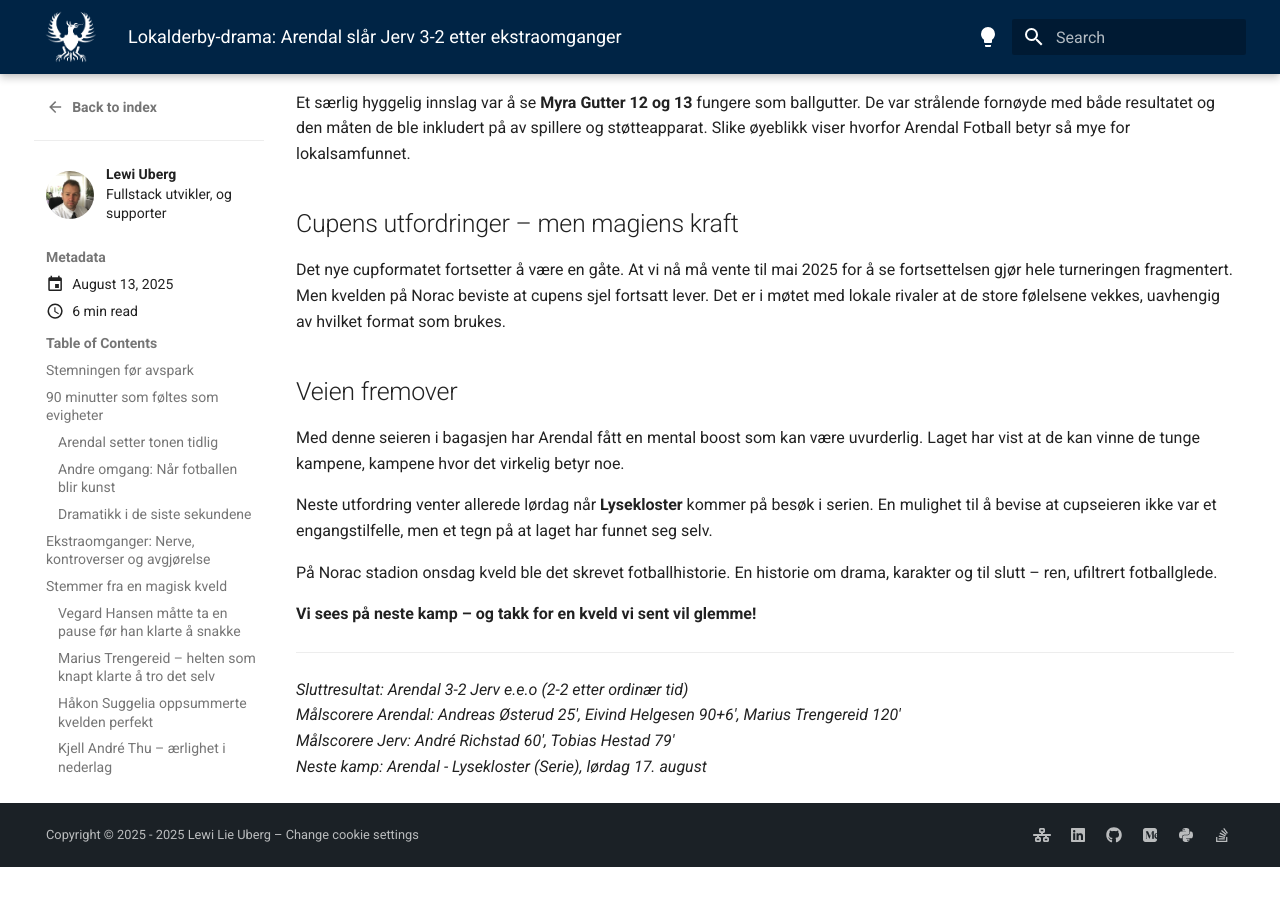
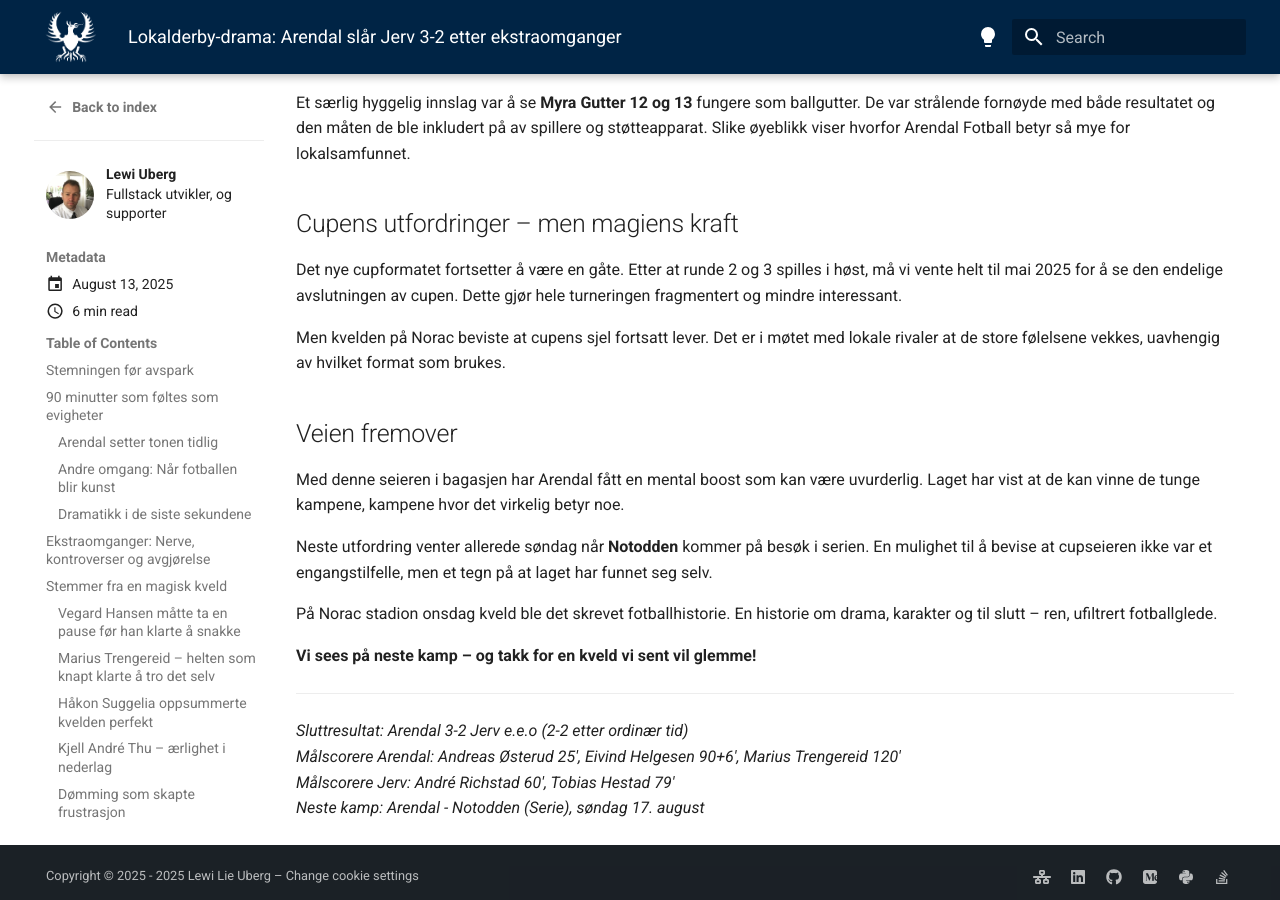
Before and after one commit to lewiuberg/forza-arendal, an MkDocs documentation site: the page built from docs/blog/posts/2025-08-13.md, in a window 1280 px wide and 900 px high, scrolled down 3199 px. Built offline with MkDocs 1.6.1 and Material for MkDocs 9.7.7, drawn with Linux system fonts in a browser that asks for light colours; comment, search, counter and statistics services are not loaded; before the commit the page ends 4066 px from its top, so only the background shows below that; some of the changed text lies outside the part shown.

Commit message:
Fix match report details for Arendal vs Jerv, correcting time references and updating next match information.

```diff
--- a/docs/blog/posts/2025-08-13.md
+++ b/docs/blog/posts/2025-08-13.md
@@ -108,13 +108,15 @@
 
 ## Cupens utfordringer – men magiens kraft
 
-Det nye cupformatet fortsetter å være en gåte. At vi nå må vente til mai 2025 for å se fortsettelsen gjør hele turneringen fragmentert. Men kvelden på Norac beviste at cupens sjel fortsatt lever. Det er i møtet med lokale rivaler at de store følelsene vekkes, uavhengig av hvilket format som brukes.
+Det nye cupformatet fortsetter å være en gåte. Etter at runde 2 og 3 spilles i høst, må vi vente helt til mai 2025 for å se den endelige avslutningen av cupen. Dette gjør hele turneringen fragmentert og mindre interessant.
+
+Men kvelden på Norac beviste at cupens sjel fortsatt lever. Det er i møtet med lokale rivaler at de store følelsene vekkes, uavhengig av hvilket format som brukes.
 
 ## Veien fremover
 
 Med denne seieren i bagasjen har Arendal fått en mental boost som kan være uvurderlig. Laget har vist at de kan vinne de tunge kampene, kampene hvor det virkelig betyr noe.
 
-Neste utfordring venter allerede lørdag når **Lysekloster** kommer på besøk i serien. En mulighet til å bevise at cupseieren ikke var et engangstilfelle, men et tegn på at laget har funnet seg selv.
+Neste utfordring venter allerede søndag når **Notodden** kommer på besøk i serien. En mulighet til å bevise at cupseieren ikke var et engangstilfelle, men et tegn på at laget har funnet seg selv.
 
 På Norac stadion onsdag kveld ble det skrevet fotballhistorie. En historie om drama, karakter og til slutt – ren, ufiltrert fotballglede.
 
@@ -125,4 +127,4 @@
 _Sluttresultat: Arendal 3-2 Jerv e.e.o (2-2 etter ordinær tid)_
 _Målscorere Arendal: Andreas Østerud 25', Eivind Helgesen 90+6', Marius Trengereid 120'_
 _Målscorere Jerv: André Richstad 60', Tobias Hestad 79'_
-_Neste kamp: Arendal - Lysekloster (Serie), lørdag 17. august_
+_Neste kamp: Arendal - Notodden (Serie), søndag 17. august_
```
Also changed, not shown: other parts of docs/blog/posts/2025-08-13.md (+2 -2 lines).
